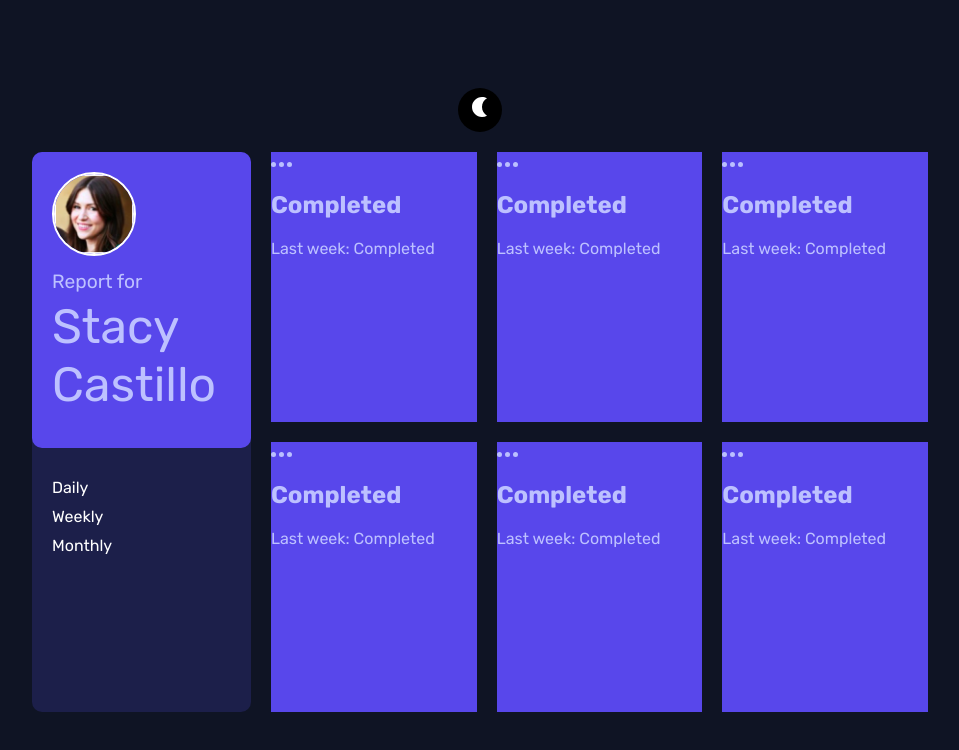
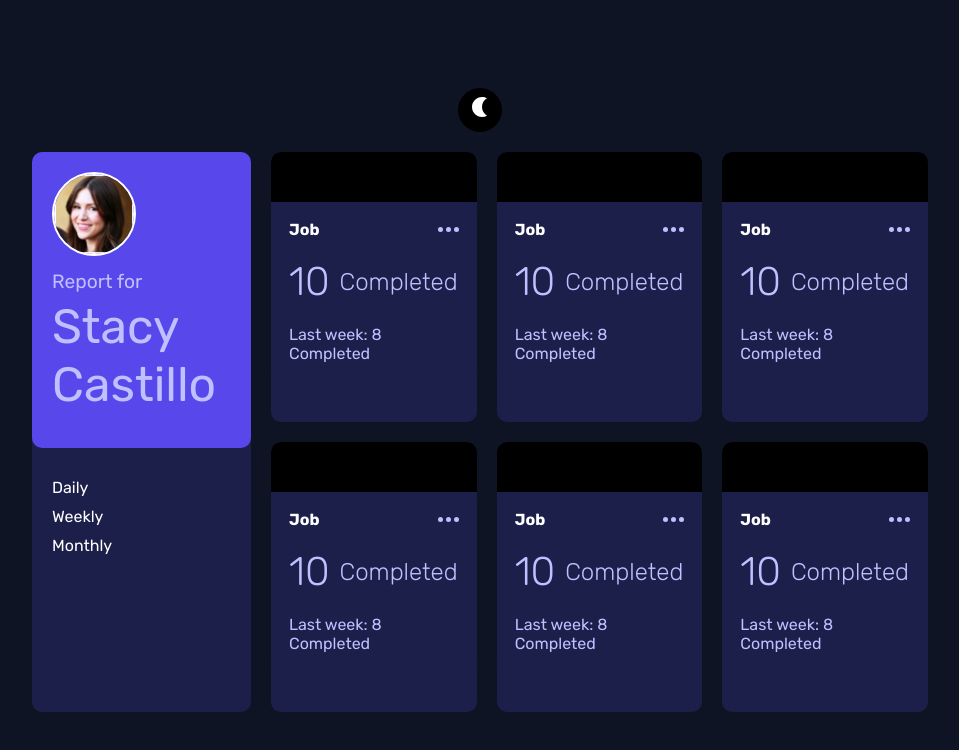
Before and after one commit to AdnaanH/frontend-interview-challenge-main, a React (Vite) app: page / in a window 1280 px wide. Shown: the top 750 px of the page, without its empty margins (160-1119 px from the left). Built offline with nearby package versions, Linux system fonts and the light colour scheme.

Commit message:
Card Setup II

```diff
--- a/src/components/CardComponent.tsx
+++ b/src/components/CardComponent.tsx
@@ -1,9 +1,23 @@
 import menu from '../assets/images/menu.svg'
 
-const CardComponent = ({title, currTimeframe, prevTimeframe, image, bgColor }) => {
+type CardProps = {
+    title: string;
+    currTimeframe: number;
+    prevTimeframe: number;
+    image: string;
+    bgColor: string;
+}
+
+const CardComponent: React.FC<CardProps> = ({
+    title,
+    currTimeframe,
+    prevTimeframe,
+    image,
+    bgColor
+}) => {
     return (
-        <div className="card" style={{backgroundColor: bgColor}}>
-            <div className="card-icon" style={{backgroundImage: image}}>
+        <div className="card">
+            <div className="card-icon" style={{backgroundColor: bgColor, backgroundImage: image}}>
 
             </div>
             <div className="card-desc">
--- a/src/components/CardsComponent.tsx
+++ b/src/components/CardsComponent.tsx
@@ -1,14 +1,15 @@
 import CardComponent from "./CardComponent";
+import job from "../assets/images/job.svg"
 
 const CardsComponent = () => {
     return (
         <div className="cards">
-            <CardComponent />
-            <CardComponent />
-            <CardComponent />
-            <CardComponent />
-            <CardComponent />
-            <CardComponent />
+            <CardComponent title="Job" currTimeframe={10} prevTimeframe={8} bgColor="#000000" image={job}/>
+            <CardComponent title="Job" currTimeframe={10} prevTimeframe={8} bgColor="#000000" image={job}/>
+            <CardComponent title="Job" currTimeframe={10} prevTimeframe={8} bgColor="#000000" image={job}/>
+            <CardComponent title="Job" currTimeframe={10} prevTimeframe={8} bgColor="#000000" image={job}/>
+            <CardComponent title="Job" currTimeframe={10} prevTimeframe={8} bgColor="#000000" image={job}/>
+            <CardComponent title="Job" currTimeframe={10} prevTimeframe={8} bgColor="#000000" image={job}/>
         </div>
      );
 }
--- a/src/index.scss
+++ b/src/index.scss
@@ -126,8 +126,62 @@ body, html {
     gap: 20px;
 
     .card {
-      text-align: left;
-      background: $blue-light;
+      background-color: $dark-blue-light;
+      border-radius: 10px;
+
+      &:hover {
+        background-color: $blue-light;
+      }
+
+      .card-icon {
+        height: 50px;
+        border-radius: 10px 10px 0 0;
+      }
+
+      .card-desc {
+        background-color: $dark-blue-light;
+        border-radius: 10px;
+        padding: 18px;
+        cursor: pointer;
+
+        &:hover {
+          background-color: $blue-light;
+        }
+
+        .card-title {
+          display: flex;
+          justify-content: space-between;
+          align-items: center;
+
+          span {
+            color: $white-dark;
+            font-weight: 700;
+          }
+        }
+
+        .current {
+          display: flex;
+          justify-content: start;
+          align-items: center;
+          gap: 10px;
+
+          h1 {
+            font-size: 2.5em;
+            line-height: .5em;
+            font-weight: 300;
+          }
+
+          h2 {
+            font-weight: 300;
+          }
+        }
+
+        .previous {
+          span {
+            font-size: 1em;
+          }
+        }
+      }
     }
   }
 }
```
